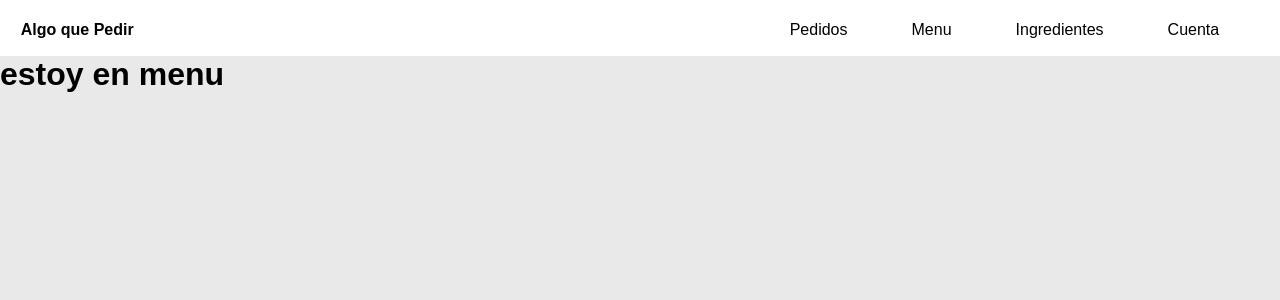
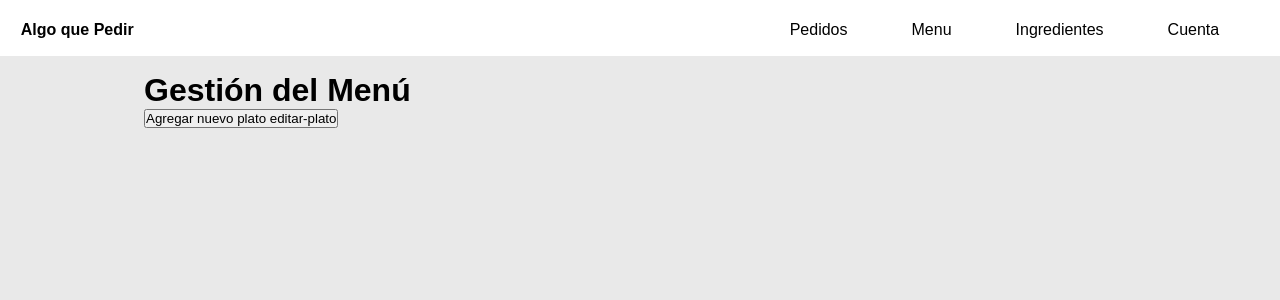
Before and after one commit to joanavarro23/svelte-algo-que-pedir, a SvelteKit app: page /menu in a window 1280 px wide. Shown: the top 300 px of the page. Built offline with nearby package versions, Linux system fonts and the light colour scheme.

Commit message:
estilos de menu para linkear a editar-plato

```diff
--- a/src/routes/(app)/menu/+page.svelte
+++ b/src/routes/(app)/menu/+page.svelte
@@ -1 +1,14 @@
-<h1>estoy en menu</h1>
+<script>
+  import './menu.css'
+  import '$lib/components/generales/boton/boton.css'
+</script>
+
+<main class="menu-container main-vista">
+  <header class="titulo-boton">
+      <h1>Gestión del Menú</h1>
+      <button class="boton-primario">
+        Agregar nuevo plato
+        <a href="/editar-plato">editar-plato</a>
+      </button>
+  </header>
+</main>
--- /dev/null
+++ b/src/routes/(app)/menu/menu.css
@@ -0,0 +1,71 @@
+/* Container main del menú */
+.menu-container {
+    max-width: 100%;
+    padding: 1rem 2rem;
+}
+
+/* Margen entre título h2 del menú e items del menú */
+h2 {
+    margin-block-end: 0.5rem;
+}
+
+/* Formato del contenedor de la lista del menú */
+.lista-menu {
+    display: flex;
+    flex-direction: column;
+    gap: 1rem;
+}
+
+/* Configuración para cada item (plato+precio) del menú*/
+.item-menu {
+    display: flex;
+    justify-content: space-between;
+    gap: 1rem;
+}
+
+/* Configuración para imágen y nombre+descripción del plato */
+.detalles-menu {
+    display: flex;
+    align-items: center;
+    gap: 1rem;
+    flex-grow: 1;
+}
+
+/* Formato de las imágenes en el menú */
+ .imagen-menu {
+    height: 3rem;
+    width: auto;
+    border-radius: 8px;
+}
+
+/* Configuración para precios del menú */
+.precio-menu {
+    display: flex;
+    align-items: center;
+}
+
+/* Descripción del plato del menú */
+.descripcion-plato {
+    font-weight: 140;
+}
+
+/* Media Query mobile */
+@media (max-width: 400px) {
+    .descripcion-plato {
+        display: none;
+    }
+}
+
+/* Media Query tablet */
+@media (401px <= width <= 768px) {
+    .menu-container {
+        margin: 0 4.5rem 0 4.5rem
+    }
+}
+
+/* Media Query desktop */
+@media (min-width: 769px) {
+    .menu-container {
+        margin: 0 7rem 0 7rem;
+    }
+}
```
